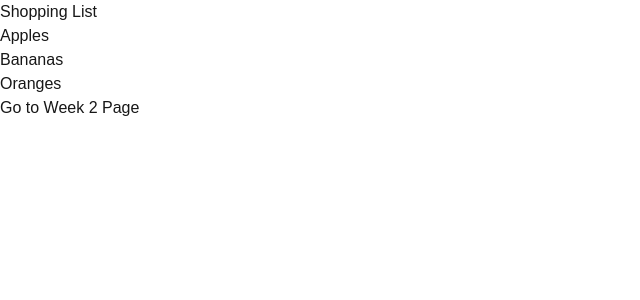
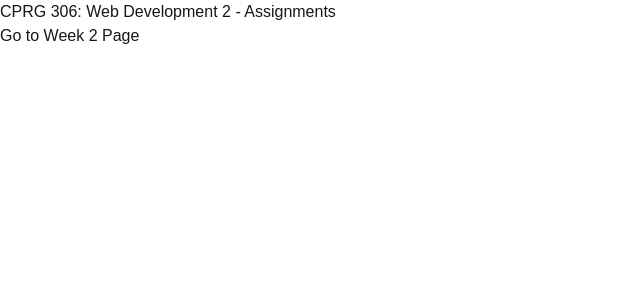
Before and after one commit to rgawalko/cprg306-assignments, a Next.js app: page / in a window 1280 px wide. Shown: the top 300 px of the page, without its empty margins (0-640 px from the left). Built offline with nearby package versions, Linux system fonts and the light colour scheme.

Commit message:
Edit main page

```diff
--- a/app/page.js
+++ b/app/page.js
@@ -1,14 +1,10 @@
+// app/page.js
 import Link from 'next/link';
 
-export default function Page() {
+export default function HomePage() {
   return (
     <main>
-      <h1>Shopping List</h1>
-      <ul>
-        <li>Apples</li>
-        <li>Bananas</li>
-        <li>Oranges</li>
-      </ul>
+      <h1>CPRG 306: Web Development 2 - Assignments</h1>
       <p>
         <Link href="/week-2">Go to Week 2 Page</Link>
       </p>
```
